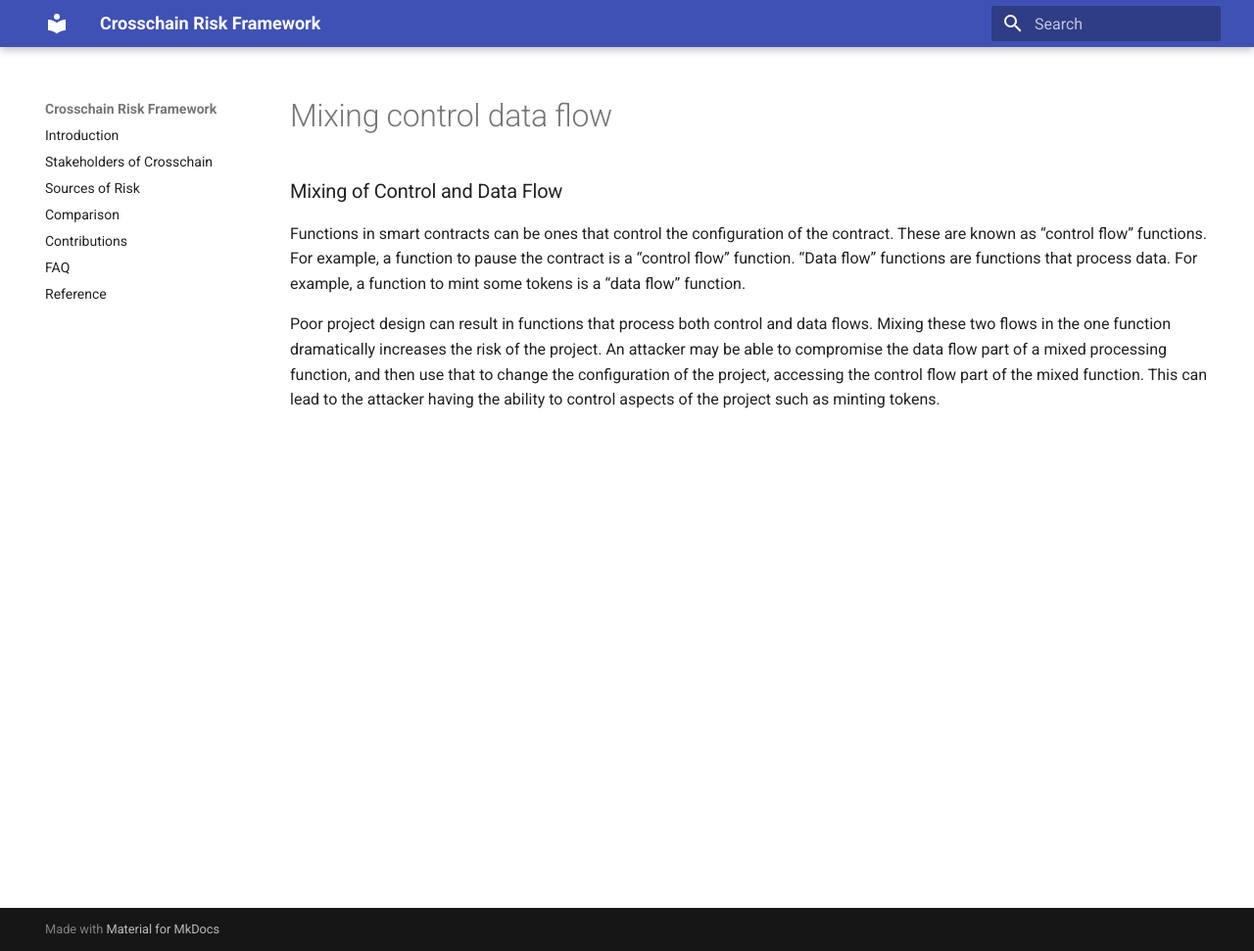
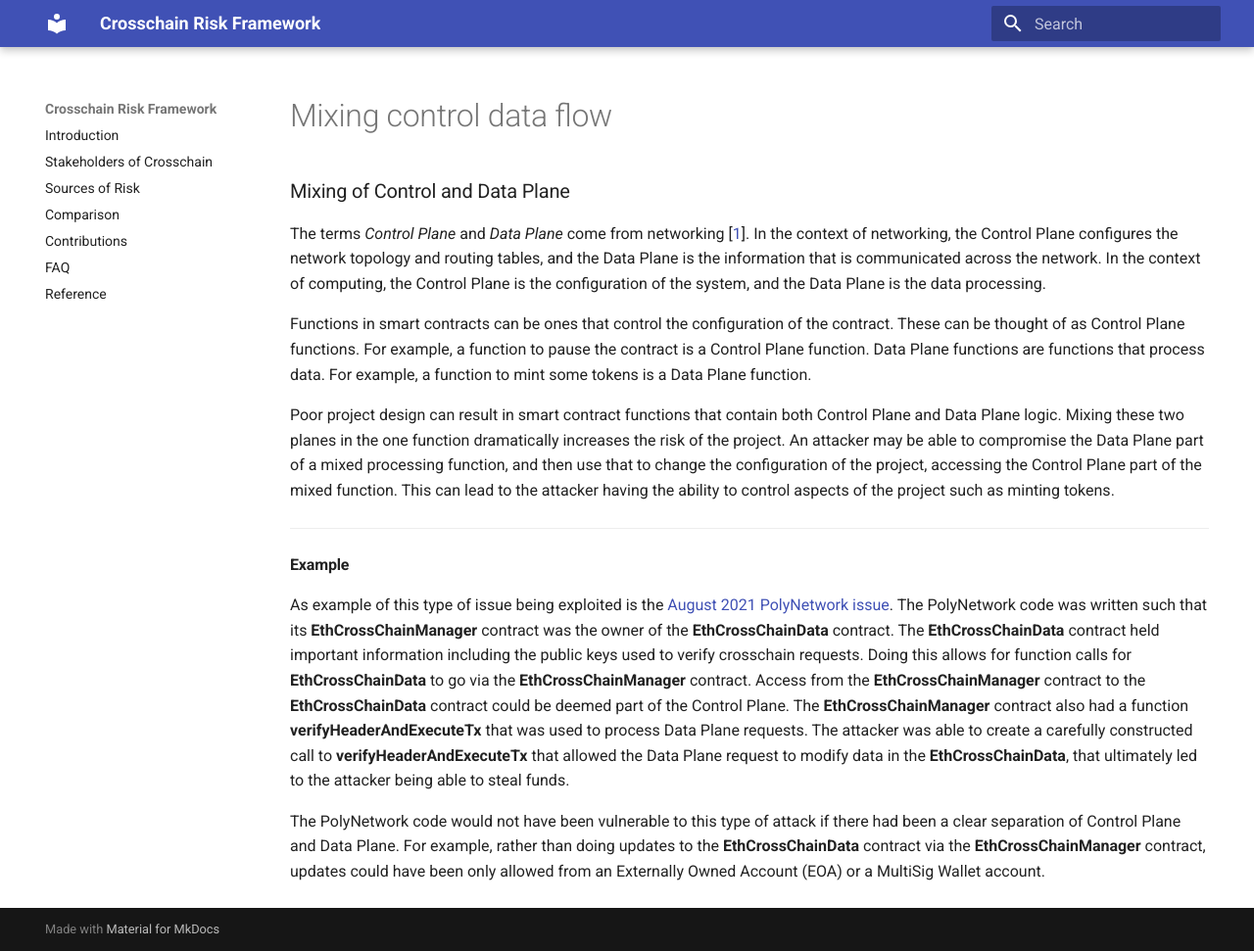
Before and after one commit to CrosschainRiskFramework/CrosschainRiskFramework.github.io, an MkDocs documentation site: the page built from docs/framework/20sources/30implementation/mixing-control-data-flow.md, in a window 1280 px wide and 971 px high. Shown: the whole window at 98% size. Built offline with MkDocs 1.6.1 and Material for MkDocs 9.7.7, drawn with Linux system fonts in a browser that asks for light colours.

Commit message:
Revised text and added examples

```diff
--- a/docs/framework/20sources/30implementation/mixing-control-data-flow.md
+++ b/docs/framework/20sources/30implementation/mixing-control-data-flow.md
@@ -1,14 +1,46 @@
-### Mixing of Control and Data Flow
+### Mixing of Control and Data Plane
+
+The terms *Control Plane* and *Data Plane* come from networking [[1](https://en.wikipedia.org/wiki/Control_plane)]. In the
+context of networking, the Control Plane configures the network topology
+and routing tables, and the Data Plane is the information that is
+communicated across the network. In the context of computing, the
+Control Plane is the configuration of the system, and the Data Plane
+is the data processing.
+
 Functions in smart contracts can be ones that control the configuration
-of the contract. These are known as “control flow” functions. For example,
-a function to pause the contract is a “control flow” function. “Data flow”
-functions are functions that process data. For example, a function to mint
-some tokens is a “data flow” function.
+of the contract. These can be thought of as Control Plane functions.
+For example, a function to pause the contract is a Control Plane function.
+Data Plane functions are functions that process data. For example, a
+function to mint some tokens is a Data Plane function.
 
-Poor project design can result in functions that process both control and
-data flows. Mixing these two flows in the one function dramatically
-increases the risk of the project. An attacker may be able to compromise
-the data flow part of a mixed processing function, and then use that to
-change the configuration of the project, accessing the control flow part
-of the mixed function. This can lead to the attacker having the ability
-to control aspects of the project such as minting tokens.
+Poor project design can result in smart contract functions that contain
+both Control Plane and Data Plane logic. Mixing these two planes in the
+one function dramatically increases the risk of the project. An attacker
+may be able to compromise the Data Plane part of a mixed processing function,
+and then use that to change the configuration of the project, accessing the
+Control Plane part of the mixed function. This can lead to the attacker
+having the ability to control aspects of the project such as minting tokens.
+
+***
+#### Example
+As example of this type of issue being exploited is the
+[August 2021 PolyNetwork issue](https://rekt.news/polynetwork-rekt/). The
+PolyNetwork code was written such that its **EthCrossChainManager** contract
+was the owner of the **EthCrossChainData** contract. The **EthCrossChainData**
+contract held important information including the public keys used to verify
+crosschain requests. Doing this allows for function calls for **EthCrossChainData**
+to go via the **EthCrossChainManager** contract. Access from the **EthCrossChainManager** contract
+to the **EthCrossChainData** contract could be deemed part of the Control Plane.
+The **EthCrossChainManager** contract also had a function
+**verifyHeaderAndExecuteTx** that was used to process  Data Plane requests.
+The attacker was able to create a carefully constructed call to
+**verifyHeaderAndExecuteTx** that allowed the Data Plane request to modify
+data in the **EthCrossChainData**, that ultimately led to the attacker being
+able to steal funds.
+
+The PolyNetwork code would not have been vulnerable to this type
+of attack if there had been a clear separation of Control Plane and Data
+Plane. For example, rather than doing updates to the **EthCrossChainData**
+contract via the **EthCrossChainManager** contract, updates could have been
+only allowed from an Externally Owned Account (EOA) or a MultiSig Wallet
+account.
```
Also changed, not shown: docs/framework/20sources/30implementation/pause.md (+34 -6 lines), docs/framework/20sources/30implementation/protocol-implementation-risk.md (+15 -1 lines), docs/reference/ref.md (+1 -1 lines).
